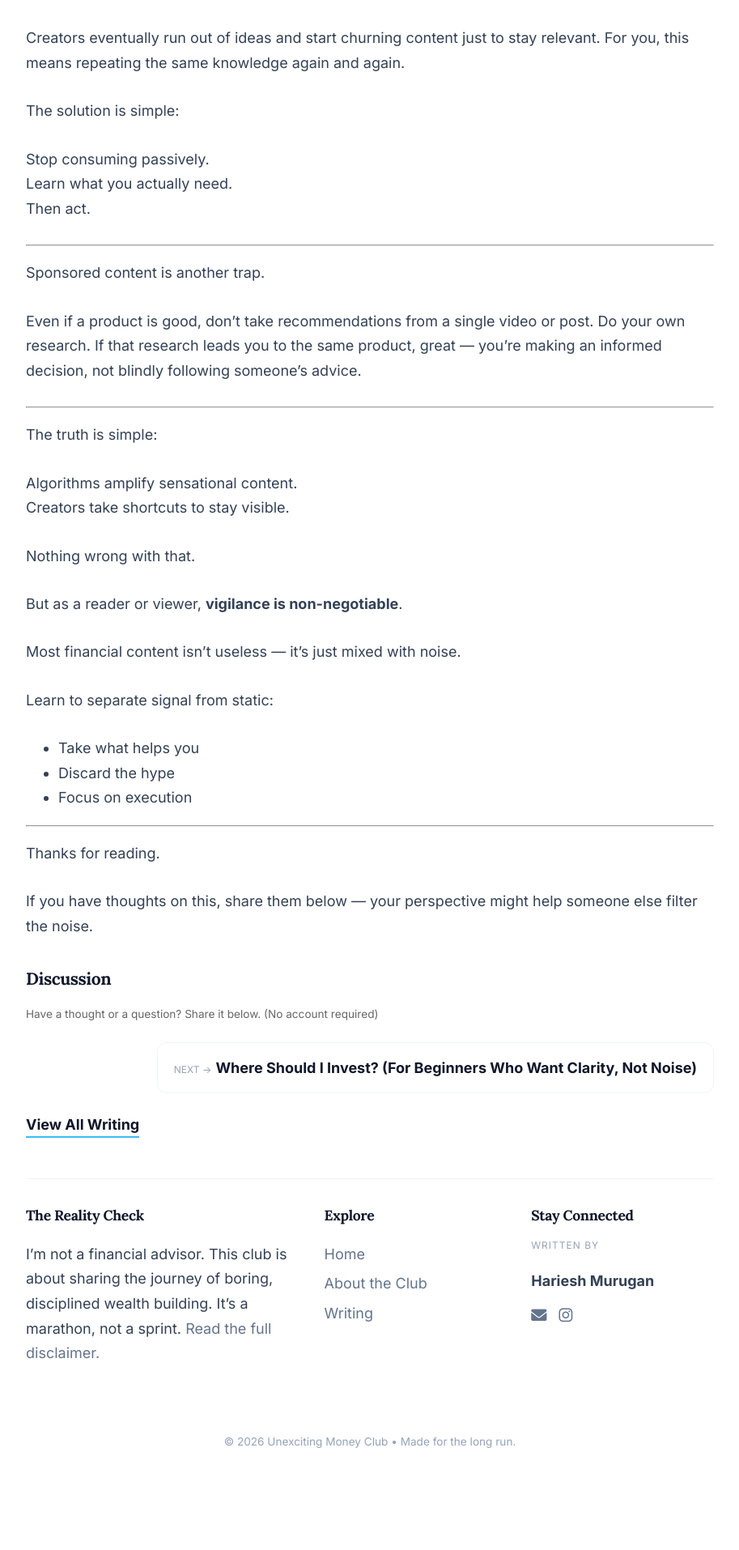
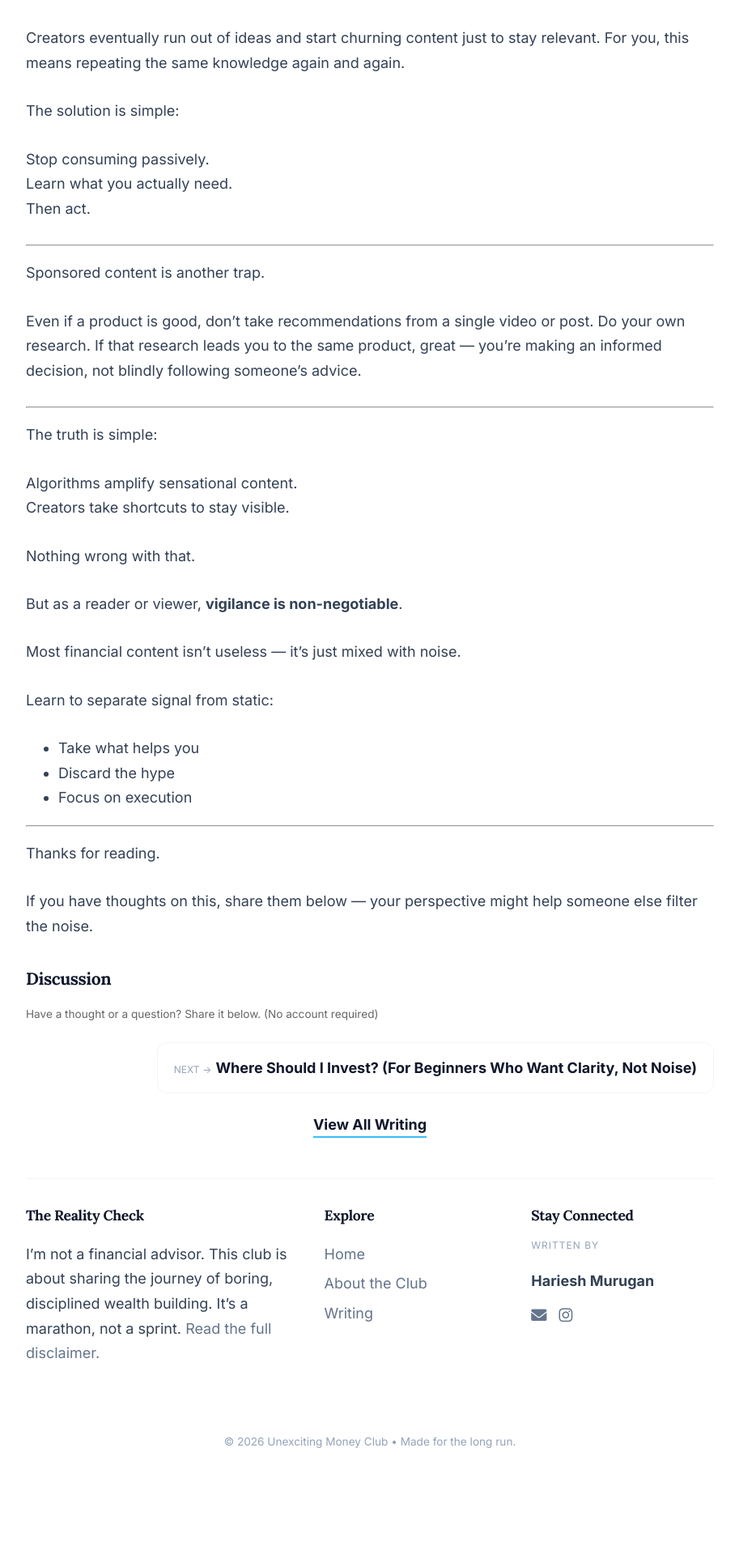
Before and after one commit to HarieshMK/HarieshMK.github.io, a Jekyll site: the page built from _posts/2026-01-25-why-most-finance-content-is-noise.md, in a window 1280 px wide. Shown: the part 1692-3606 px from the top of the page at 81% size, without its empty margins (183-1096 px from the left). Built offline with Jekyll 4.4.1, drawn with Linux system fonts in a browser that asks for light colours; comment, search, counter and statistics services are not loaded.

Commit message:
Update style.css

```diff
--- a/assets/css/style.css
+++ b/assets/css/style.css
@@ -101,12 +101,13 @@
   background: #f8fafc;
 }
 
+/* Updated Active State for consistent Elevation */
 .nav-list li a.active {
   color: #0f172a !important;
   background: #ffffff !important;
-  box-shadow: 0 4px 12px rgba(0, 0, 0, 0.08) !important;
+  box-shadow: 0 4px 15px rgba(0, 0, 0, 0.1) !important;
   border: 1px solid #e2e8f0 !important;
-  transform: translateY(-3px);
+  transform: translateY(-3px) !important; /* Force elevation */
 }
 
 /* ===== 3. BLOG CARDS & UNIFORM HOVER ===== */
@@ -232,6 +233,12 @@
 .nav-label { font-size: 0.75rem; color: #94a3b8; text-transform: uppercase; }
 .nav-title { font-weight: 700; color: #0f172a; transition: color 0.3s; }
 
+/* Centered View All Writing */
+.back-to-blog-container {
+  text-align: center;
+  margin-top: 30px;
+}
+
 .back-link {
   font-weight: 700;
   color: #0f172a;
@@ -252,7 +259,7 @@
   max-width: 850px;
   opacity: 0;
   transition: opacity 0.4s ease;
-  pointer-events: none; /* User can't click it */
+  pointer-events: none;
 }
 
 .progress-bar-track {
@@ -269,25 +276,27 @@
   background: #0ea5e9;
   width: 0%;
   border-radius: 0 10px 10px 0;
-  transition: width 0.2s ease-out; /* Honesty through smoother movement */
+  transition: width 0.2s ease-out;
 }
 
 /* ===== 7. PREMIUM DARK MODE OVERRIDES ===== */
 .dark-theme body { background-color: #0b1120; color: #e2e8f0; }
 .dark-theme .container { background: #0f172a; }
 
-.dark-theme h1, .dark-theme h2, .dark-theme h3, .dark-theme .post-title, .dark-theme .nav-title, .dark-theme .footer-col h3 {
+.dark-theme h1, .dark-theme h2, .dark-theme h3, .dark-theme .post-title, .dark-theme .nav-title, .dark-theme .footer-col h3, .dark-theme .back-link {
   color: #ffffff !important;
 }
 
 .dark-theme a, .dark-theme .footer-links a { color: #94a3b8; }
 .dark-theme a:hover, .dark-theme .post-card-link:hover .post-title { color: #38bdf8 !important; }
 
-/* FIX: Ensure Active Nav Link text is visible in Dark Mode */
+/* DARK MODE NAV ELEVATION - PREMIUM FIX */
 .dark-theme .nav-list li a.active {
   background-color: #1e293b !important;
-  border-color: #334155 !important;
-  color: #38bdf8 !important; /* Force visibility for active link */
+  border: 1px solid #38bdf8 !important; /* Blue border acts as highlight in dark mode */
+  color: #ffffff !important; /* Consistent white text */
+  box-shadow: 0 4px 20px rgba(56, 189, 248, 0.2) !important; /* Subtle blue glow */
+  transform: translateY(-3px) !important;
 }
 
 .dark-theme .post-card, .dark-theme .home-card, .dark-theme .nav-link {
@@ -295,7 +304,6 @@
   border-color: #334155 !important;
 }
 
-/* Progress Bar Dark Mode */
 .dark-theme .progress-bar-track {
   background: rgba(255, 255, 255, 0.1);
   border: 1px solid rgba(255, 255, 255, 0.1);
@@ -306,7 +314,6 @@
   box-shadow: 0 0 12px rgba(56, 189, 248, 0.6);
 }
 
-/* MailerLite Dark Mode Fixes */
 .dark-theme .ml-form-embedWrapper { background-color: #1e293b !important; border-color: #334155 !important; }
 .dark-theme .ml-form-embedBody h4, .dark-theme .ml-form-embedBody p { color: #ffffff !important; }
 
```
